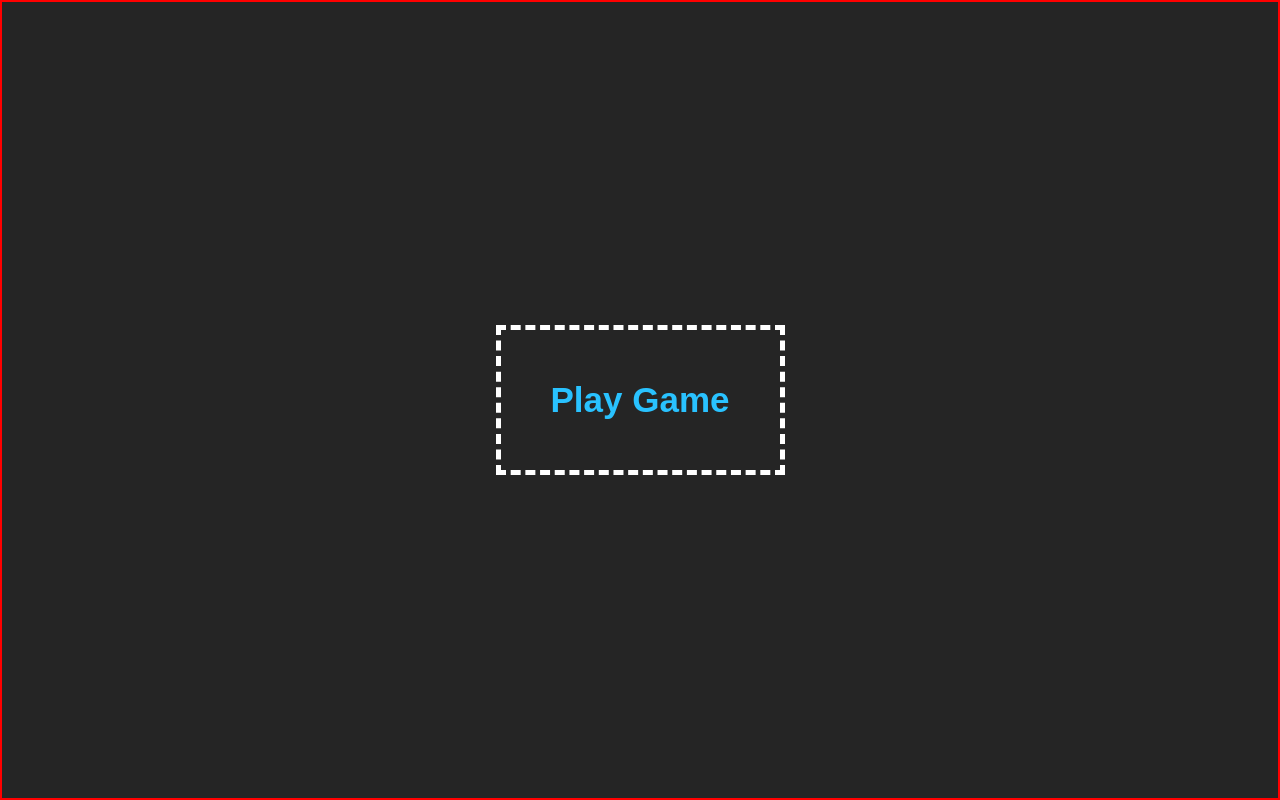
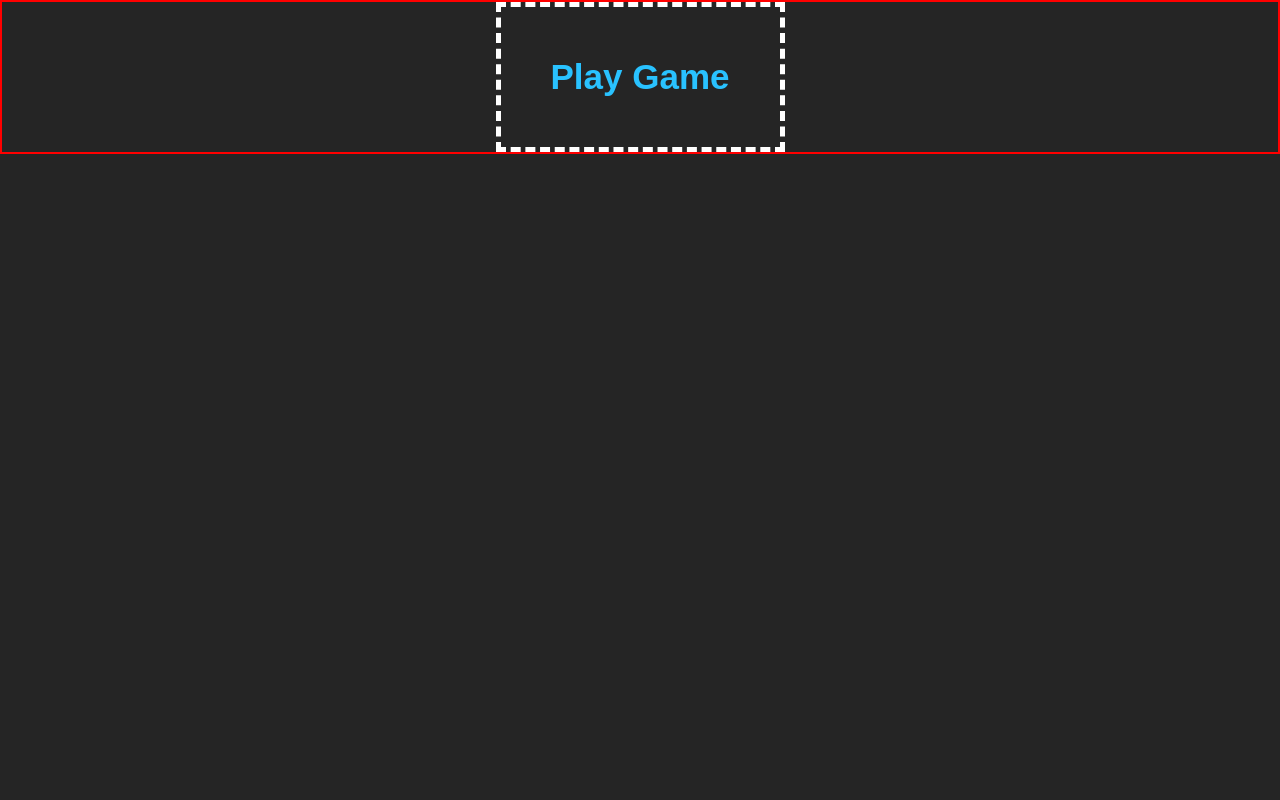
Before and after one commit to mwahyd/project-rock-paper-scissors, a plain HTML site: page index.html in a window 1280 px wide. Drawn offline with Linux system fonts and the light colour scheme; a web font is replaced by a local one.

Commit message:
change body height from min to max-height

```diff
--- a/styles.css
+++ b/styles.css
@@ -10,7 +10,7 @@ html {
 
 body {
   border: 2px solid red;
-  min-height: 100%;
+  max-height: 100%;
 
   font-family: "Electrolize", sans-serif;
   font-size: 30px;
```
